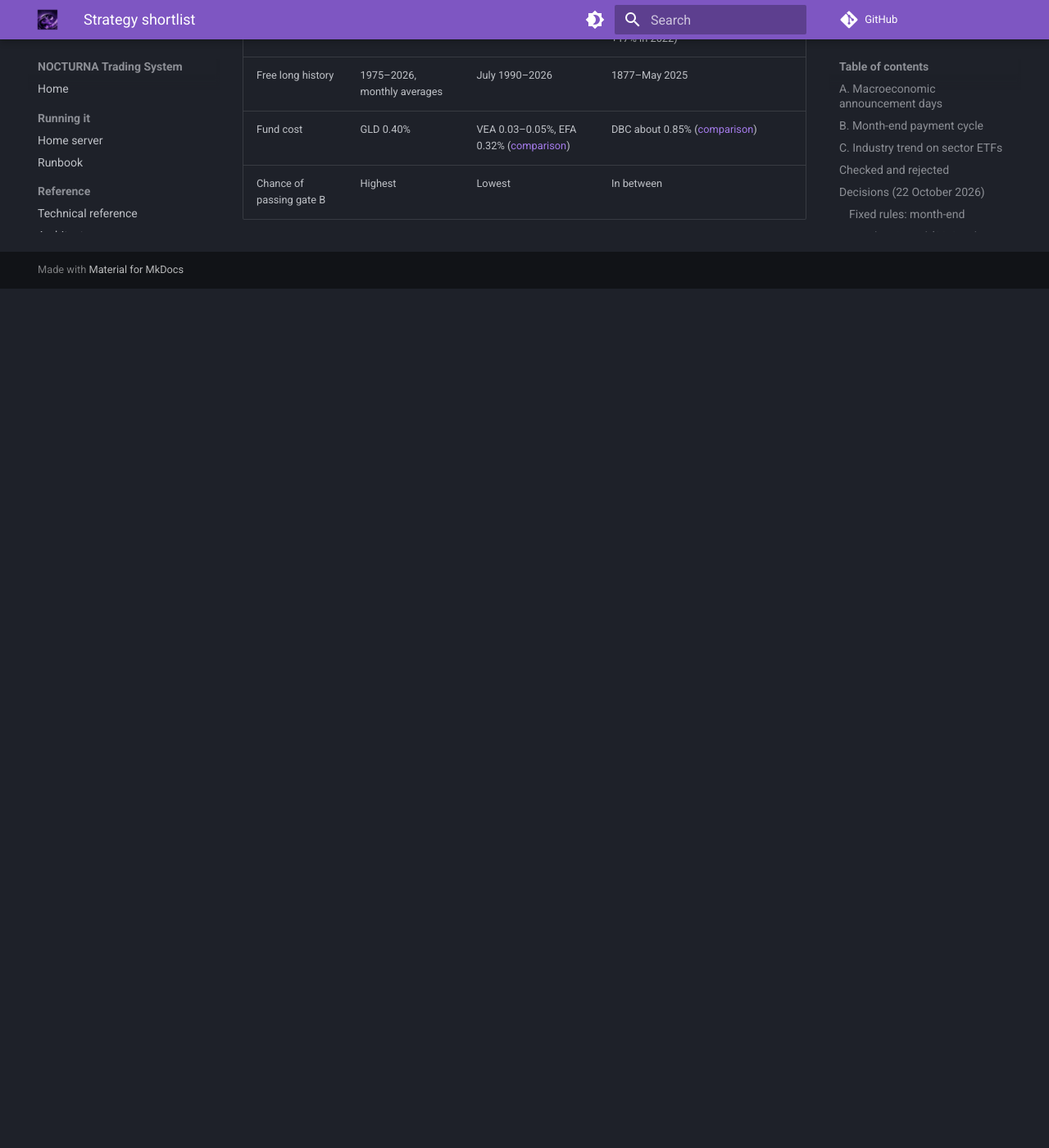
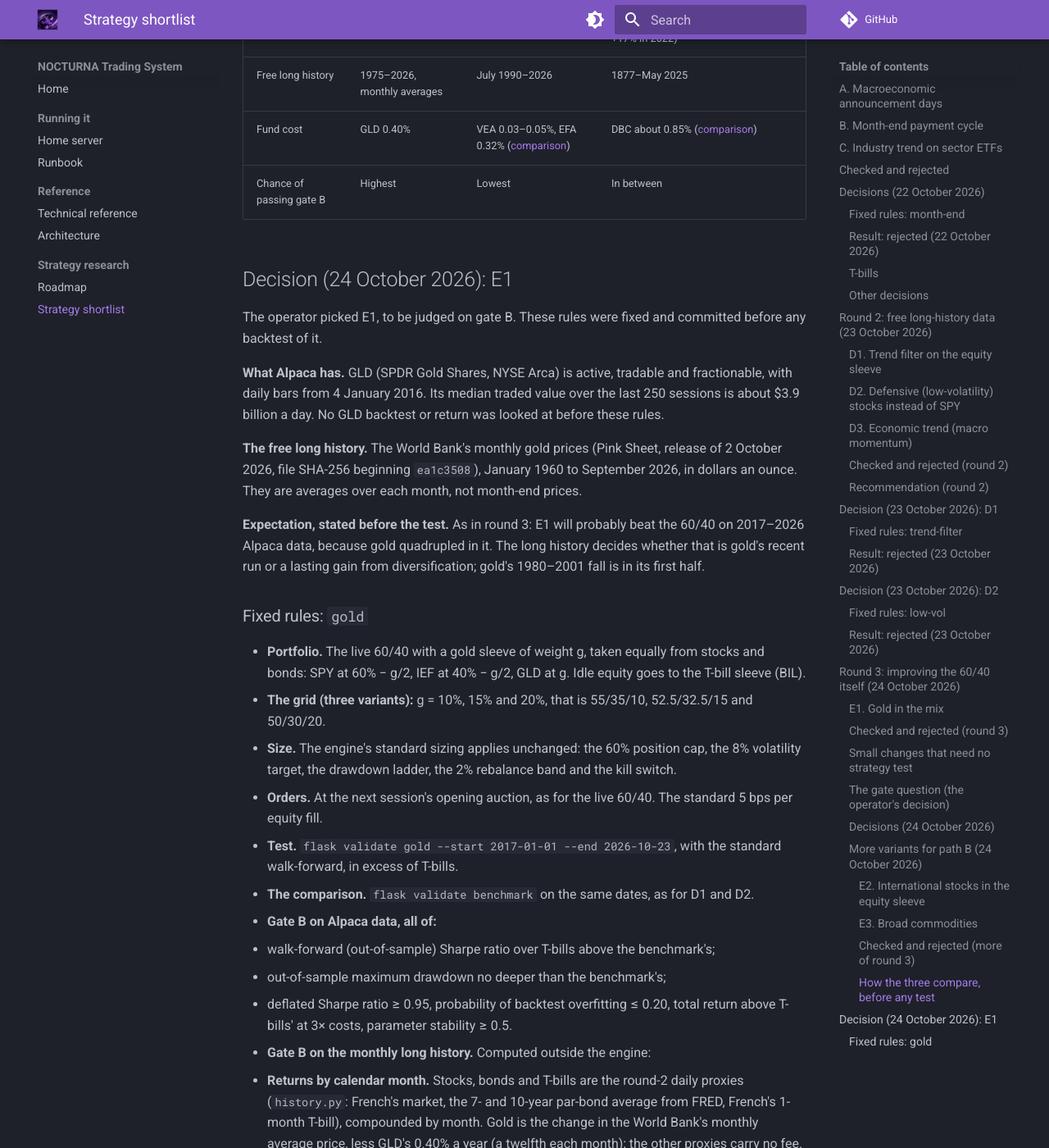
Before and after one commit to Yog-Sotho/Nocturna-Trading-System, an MkDocs documentation site: the page built from docs/STRATEGY_SHORTLIST.md, in a window 1280 px wide and 1400 px high, scrolled down 24634 px. Shown: the whole window at 82% size. Built offline with MkDocs 1.6.1 and Material for MkDocs 9.7.7, drawn with Linux system fonts in a browser that asks for light colours; comment, search, counter and statistics services are not loaded; before the commit the page ends 24986 px from its top, so only the background shows below that; some of the changed text lies outside the part shown.

Commit message:
Fix the E1 rules (gold in the 60/40) before any backtest
The 60/40 with a GLD sleeve of 10, 15 or 20%, taken equally from stocks
and bonds; the engine's standard sizing and limits. Judged on gate B:
against `flask validate benchmark` on Alpaca data (2017 to October 2026),
and on a monthly long history in both halves of 1975 to August 2026,
with gold from the World Bank's monthly prices less GLD's fee. No other
variant is tested on this data.

Co-Authored-By: Claude Opus 5.5 <noreply@anthropic.com>
Claude-Session: https://claude.ai/code/session_012GGTNB9hHZ4RSx8aaTXJyQ

```diff
--- a/docs/STRATEGY_SHORTLIST.md
+++ b/docs/STRATEGY_SHORTLIST.md
@@ -922,3 +922,60 @@ commodity futures excess return plus French's T-bills.
 | Free long history | 1975–2026, monthly averages | July 1990–2026 | 1877–May 2025 |
 | Fund cost | GLD 0.40% | VEA 0.03–0.05%, EFA 0.32% ([comparison](https://www.etfcentral.com/compare-etfs/EFA-vs-VEA)) | DBC about 0.85% ([comparison](https://www.etfcentral.com/compare-etfs/BCI-vs-DBC)) |
 | Chance of passing gate B | Highest | Lowest | In between |
+
+## Decision (24 October 2026): E1
+
+The operator picked E1, to be judged on gate B. These rules were fixed and committed before any
+backtest of it.
+
+**What Alpaca has.** GLD (SPDR Gold Shares, NYSE Arca) is active, tradable and fractionable,
+with daily bars from 4 January 2016. Its median traded value over the last 250 sessions is about
+$3.9 billion a day. No GLD backtest or return was looked at before these rules.
+
+**The free long history.** The World Bank's monthly gold prices (Pink Sheet, release of
+2 October 2026, file SHA-256 beginning `ea1c3508`), January 1960 to September 2026, in dollars
+an ounce. They are averages over each month, not month-end prices.
+
+**Expectation, stated before the test.** As in round 3: E1 will probably beat the 60/40 on
+2017–2026 Alpaca data, because gold quadrupled in it. The long history decides whether that is
+gold's recent run or a lasting gain from diversification; gold's 1980–2001 fall is in its first
+half.
+
+### Fixed rules: `gold`
+
+- **Portfolio.** The live 60/40 with a gold sleeve of weight g, taken equally from stocks and
+  bonds: SPY at 60% − g/2, IEF at 40% − g/2, GLD at g. Idle equity goes to the T-bill sleeve
+  (BIL).
+- **The grid (three variants):** g = 10%, 15% and 20%, that is 55/35/10, 52.5/32.5/15 and
+  50/30/20.
+- **Size.** The engine's standard sizing applies unchanged: the 60% position cap, the 8%
+  volatility target, the drawdown ladder, the 2% rebalance band and the kill switch.
+- **Orders.** At the next session's opening auction, as for the live 60/40. The standard 5 bps
+  per equity fill.
+- **Test.** `flask validate gold --start 2017-01-01 --end 2026-10-23`, with the standard
+  walk-forward, in excess of T-bills.
+- **The comparison.** `flask validate benchmark` on the same dates, as for D1 and D2.
+- **Gate B on Alpaca data, all of:**
+  - walk-forward (out-of-sample) Sharpe ratio over T-bills above the benchmark's;
+  - out-of-sample maximum drawdown no deeper than the benchmark's;
+  - deflated Sharpe ratio ≥ 0.95, probability of backtest overfitting ≤ 0.20, total return
+    above T-bills' at 3× costs, parameter stability ≥ 0.5.
+- **Gate B on the monthly long history.** Computed outside the engine:
+  - **Returns by calendar month.** Stocks, bonds and T-bills are the round-2 daily proxies
+    (`history.py`: French's market, the 7- and 10-year par-bond average from FRED, French's
+    1-month T-bill), compounded by month. Gold is the change in the World Bank's monthly average
+    price, less GLD's 0.40% a year (a twelfth each month); the other proxies carry no fee.
+  - **Portfolios,** rebalanced to their fixed weights every month, without the volatility
+    target or the ladder, the same for both: the 60/40, and E1 at the gold weight the
+    validation selects (the report's *selected* parameters). The other two weights are reported
+    too, for information.
+  - **Two halves:** January 1975 to December 2000, and January 2001 to August 2026 (the last
+    month every series covers).
+  - **In each half, E1 must have** a Sharpe ratio over T-bills (monthly excess returns,
+    annualized by √12) no lower than the 60/40's, and a maximum drawdown on monthly returns no
+    deeper.
+- **What decides.** E1 replaces the 60/40 as the live benchmark only if it passes every part of
+  gate B above and the operator confirms. Then the 60-day paper soak, trading GLD. Otherwise it
+  is recorded as rejected, and the code stays as the `gold` candidate.
+- **No other variant is tested on this data,** whatever the result: no other gold weight or
+  fund (IAU, GLDM), no gold timing, no other split between stocks and bonds.
```
